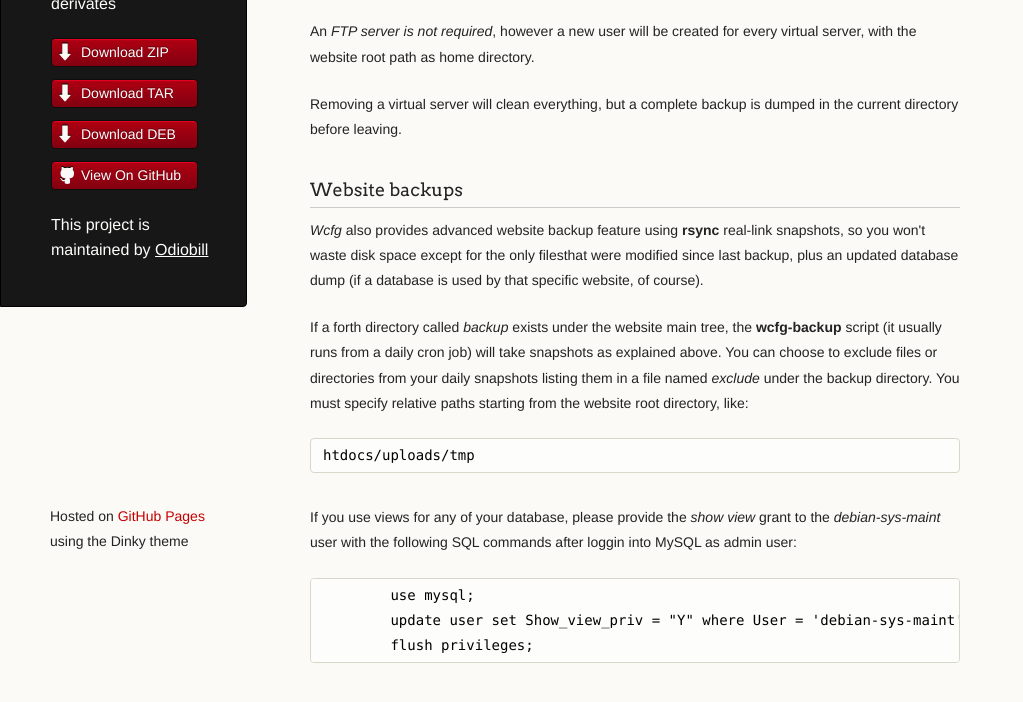
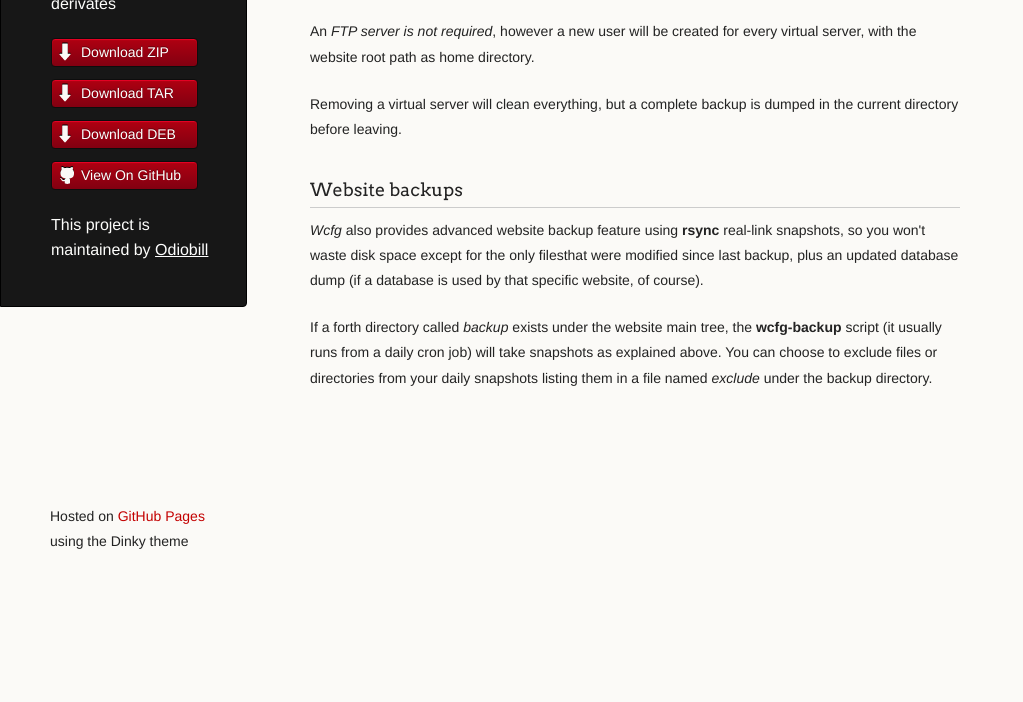
Before and after one commit to Odiobill/wcfg, a plain HTML site: page index.html in a window 1280 px wide. Shown: the part 214-916 px from the top of the page, without its empty margins (0-1023 px from the left). After the commit the page ends 800 px from the top, so only its background shows below. Drawn offline with Linux system fonts and the light colour scheme.

Commit message:
Update index.html
Less tech information on the home-page.

```diff
--- a/index.html
+++ b/index.html
@@ -50,15 +50,7 @@ an updated database dump (if a database is used by that specific website, of cou
 <p>If a forth directory called <em>backup</em> exists under the website main tree, the
 <strong>wcfg-backup</strong> script (it usually runs from a daily cron job) will take snapshots as explained
 above. You can choose to exclude files or directories from your daily snapshots listing them in a file named
-<em>exclude</em> under the backup directory. You must specify relative paths starting from the website root
-directory, like:</p>
-<pre><code>htdocs/uploads/tmp</code></pre>
-<p>If you use views for any of your database, please provide the <em>show view</em> grant to the
-<em>debian-sys-maint</em> user with the following SQL commands after loggin into MySQL as admin user:</p>
-<pre><code>	use mysql;
-	update user set Show_view_priv = "Y" where User = 'debian-sys-maint';
-	flush privileges;
-</code></pre>
+<em>exclude</em> under the backup directory.</p>
       </section>
       <footer>
         <p><small>Hosted on <a href="https://pages.github.com">GitHub Pages</a> using the Dinky theme</small></p>
```
